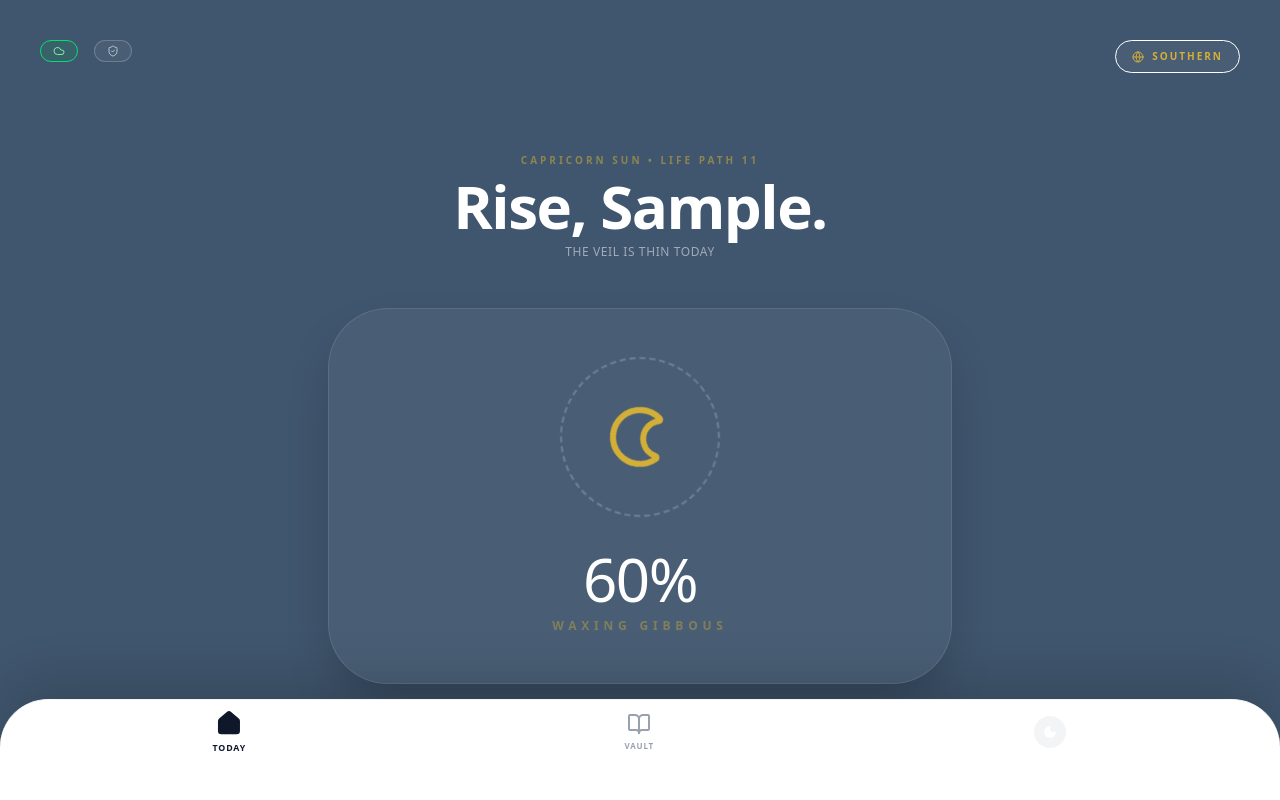
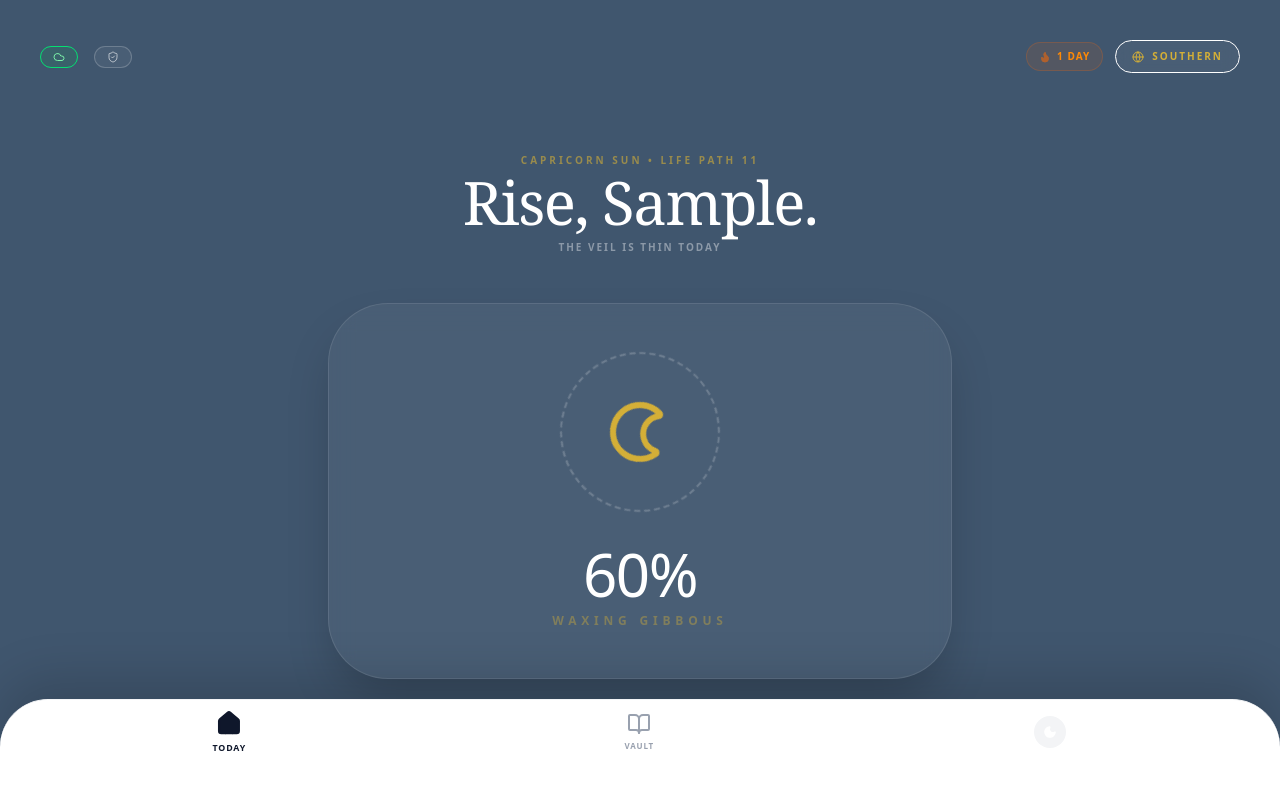
Before and after one commit to kimmyhighaltt/moonlight-mana, a React (Vite) app: page /#dashboard in a window 1280 px wide. Both pictures are taken after typing "Sample", "2020-01-15" into the empty fields and a click on the button "BEGIN JOURNEY". Shown: the top 800 px of the page. Built offline with nearby package versions, Linux system fonts and the light colour scheme.

Commit message:
Fix: Added in streak interface

```diff
--- a/src/App.jsx
+++ b/src/App.jsx
@@ -82,6 +82,38 @@ const App = () => {
     setUserProfile(profile);
     localStorage.setItem('moonlight_user', JSON.stringify(profile));
   };
+
+  // --- STREAK LOGIC (New!) ---
+  const [streak, setStreak] = useState(0);
+
+  useEffect(() => {
+    const checkStreak = () => {
+      const today = new Date().toDateString(); // e.g. "Fri Nov 15 2024"
+      const saved = JSON.parse(localStorage.getItem('moonlight_streak')) || { date: null, count: 0 };
+
+      // Case 1: Already visited today? Do nothing, just set state.
+      if (saved.date === today) {
+        setStreak(saved.count);
+        return;
+      }
+
+      // Case 2: Visited Yesterday? (Streak Continues!)
+      const yesterday = new Date();
+      yesterday.setDate(yesterday.getDate() - 1);
+
+      if (saved.date === yesterday.toDateString()) {
+        const newCount = saved.count + 1;
+        setStreak(newCount);
+        localStorage.setItem('moonlight_streak', JSON.stringify({ date: today, count: newCount }));
+      }
+      // Case 3: Missed a day? (Reset to 1)
+      else {
+        setStreak(1);
+        localStorage.setItem('moonlight_streak', JSON.stringify({ date: today, count: 1 }));
+      }
+    };
+    checkStreak();
+  }, []); // Run once on mount
 
   // --- Computed Data ---
   const moonData = getMoonPhase(currentTime);
@@ -218,6 +250,7 @@ const App = () => {
         isOnline={isOnline}
         moonData={moonData}
         userProfile={userProfile}
+        streak={streak} // 👈 PASSED THE STREAK PROP HERE
       />
     );
   }
--- a/src/views/Dashboard.jsx
+++ b/src/views/Dashboard.jsx
@@ -1,18 +1,34 @@
 import React from 'react';
-import { Globe, Moon, ShoppingBag, ExternalLink } from 'lucide-react';
+import { Globe, Moon, ShoppingBag, ExternalLink, Flame } from 'lucide-react';
 import { THEME, SACRED_TOOLS } from '../constants/index';
 import { StatusHeader, BottomNav } from '../components/UIComponents';
 
-const Dashboard = ({ hemisphere, toggleHemisphere, setView, isOnline, moonData, userProfile }) => {
+const Dashboard = ({ hemisphere, toggleHemisphere, setView, isOnline, moonData, userProfile, streak }) => {
   const carouselItems = [...SACRED_TOOLS, ...SACRED_TOOLS];
 
   return (
-    // FIX: Removed 'items-center' from main div to allow full width, added explicit bg color
     <div className="min-h-screen w-full flex flex-col relative overflow-x-hidden animate-slide-up pb-32" style={{ backgroundColor: THEME.bg, color: '#FFFFFF' }}>
 
-      {/* Mobile-Friendly Header */}
-      <div className="w-full flex justify-between items-start p-6 pt-12 md:p-10">
+      {/* --- HEADER ROW --- */}
+      <div className="w-full flex justify-between items-center p-6 pt-12 md:p-10">
+
+        {/* Left: Status Icons */}
         <StatusHeader isOnline={isOnline} />
+
+        {/* Right: Streak & Hemisphere Group */}
+        <div className="flex items-center gap-3">
+
+            {/* 🔥 STREAK BADGE (Moved Here) */}
+            {streak > 0 && (
+              <div className="flex items-center gap-1.5 px-3 py-1.5 bg-orange-500/10 border border-orange-500/20 rounded-full animate-in fade-in slide-in-from-top-4">
+                <Flame size={12} className="text-orange-500 fill-orange-500 animate-pulse" />
+                <span className="text-[10px] font-black tracking-widest text-orange-400 uppercase">
+                    {streak} Day
+                </span>
+              </div>
+            )}
+
+            {/* Hemisphere Toggle */}
             <button onClick={toggleHemisphere} className="flex items-center gap-2 px-4 py-2 rounded-full border border-gold/20 bg-white/5 backdrop-blur-sm">
                 <Globe size={12} color={THEME.primary} />
                 <p className="text-[10px] tracking-[0.2em] uppercase font-black" style={{ color: THEME.primary }}>
@@ -20,28 +36,30 @@ const Dashboard = ({ hemisphere, toggleHemisphere, setView, isOnline, moonData,
                 </p>
             </button>
         </div>
+      </div>
 
-      {/* Hero Section (PERSONALIZED) */}
+      {/* --- HERO SECTION (Cleaned Up) --- */}
       <header className="flex flex-col items-center mt-4 md:mt-10 px-4 relative z-10 text-center">
-        {/* Zodiac / Subtitle Badge */}
-        <p className="text-[10px] font-black tracking-[0.3em] uppercase opacity-80 animate-pulse mb-2" style={{ color: THEME.primary }}>
+
+        {/* Zodiac Line */}
+        <p className="text-[10px] font-black tracking-[0.3em] uppercase opacity-60 mb-1" style={{ color: THEME.primary }}>
             {userProfile
                 ? `${userProfile.sign} Sun • Life Path ${userProfile.lifePath}`
                 : "Daily Ritual System"}
         </p>
 
-        {/* Main Title / Greeting */}
-        <h1 className="text-4xl md:text-6xl font-bold tracking-tight mb-2">
+        {/* Main Title */}
+        <h1 className="text-4xl md:text-6xl font-serif tracking-tight mb-2 text-white">
             {userProfile ? `Rise, ${userProfile.name}.` : "Moonlight Mana"}
         </h1>
 
         {/* Tagline */}
-        <p className="text-xs text-white/50 font-medium tracking-wider uppercase">
+        <p className="text-[10px] text-white/40 font-bold tracking-[0.2em] uppercase">
              The veil is thin today
         </p>
       </header>
 
-      {/* Main Moon Card - Responsive Sizing */}
+      {/* --- MOON CARD --- */}
       <main className="relative z-10 flex flex-col items-center w-full max-w-2xl mx-auto mt-8 md:mt-12 px-6">
         <div className="w-full bg-white/5 backdrop-blur-md border border-white/10 rounded-[40px] md:rounded-[60px] p-8 md:p-12 flex flex-col items-center shadow-2xl group cursor-pointer hover:bg-white/10 transition-all">
           <div className="relative mb-6 md:mb-8">
@@ -57,17 +75,17 @@ const Dashboard = ({ hemisphere, toggleHemisphere, setView, isOnline, moonData,
           </div>
         </div>
 
-        {/* NEW: Beginner-Friendly Guidance Block */}
+        {/* Guidance Block */}
         <div className="mb-2 mx-4 bg-white/5 p-4 rounded-xl border border-white/10 text-center max-w-sm mt-8">
-          <p className="font-bold text-sm mb-1 uppercase tracking-widest" style={{ color: THEME.primary }}>
-            DAILY GUIDANCE
+          <p className="font-bold text-[10px] mb-2 uppercase tracking-widest text-gold opacity-80" style={{ color: THEME.primary }}>
+            Daily Guidance
           </p>
-          <p className="text-sm text-white/80 leading-relaxed">
-            Align your energy with the moon. Click below to <strong>track your wellness</strong> and <strong>pull your daily tarot card</strong>.
+          <p className="text-xs text-white/70 leading-relaxed font-medium">
+            Align your energy with the moon. <br/>Click below to <strong>track your wellness</strong>.
           </p>
         </div>
 
-        {/* UPDATED: Button Text & Helper Text */}
+        {/* Action Button */}
         <button
           onClick={() => setView('reflection')}
           className="mt-6 px-16 py-6 md:px-20 md:py-7 rounded-full font-black uppercase tracking-widest text-[12px] md:text-[13px] shadow-[0_30px_60px_-15px_rgba(212,175,55,0.4)] transition-all hover:scale-105 active:scale-95"
@@ -75,11 +93,11 @@ const Dashboard = ({ hemisphere, toggleHemisphere, setView, isOnline, moonData,
         >
           Start Daily Check-in
         </button>
-        <p className="mt-3 text-xs text-white/50">Takes less than 2 minutes</p>
+        <p className="mt-4 text-[9px] uppercase tracking-widest opacity-30">Takes less than 2 minutes</p>
 
       </main>
 
-      {/* Carousel Section */}
+      {/* --- CAROUSEL --- */}
       <section className="relative z-10 w-full mt-16 md:mt-20 overflow-hidden">
         <div className="max-w-2xl mx-auto flex items-center justify-between mb-6 px-6">
             <div className="flex items-center gap-3">
```
Also changed, not shown: public/manifest.json. Lines whose indentation alone changed are shown as unchanged.
